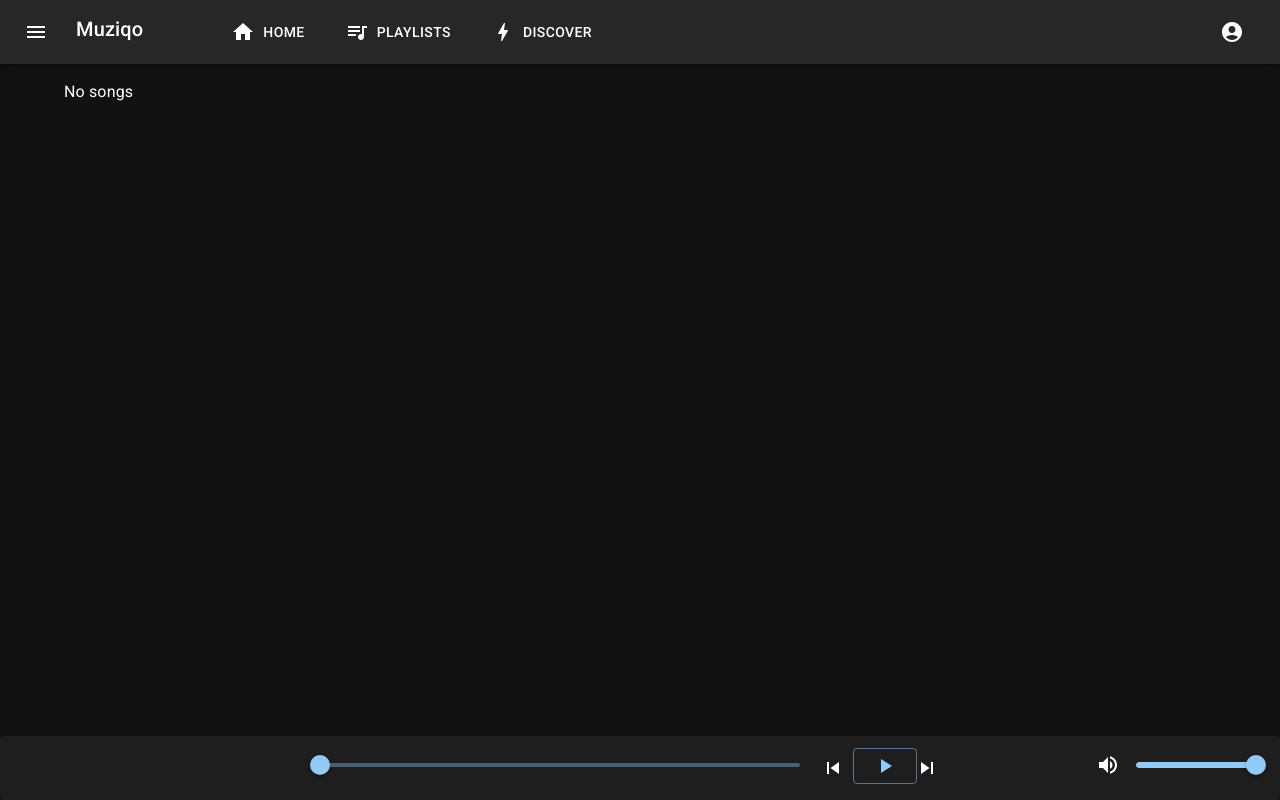
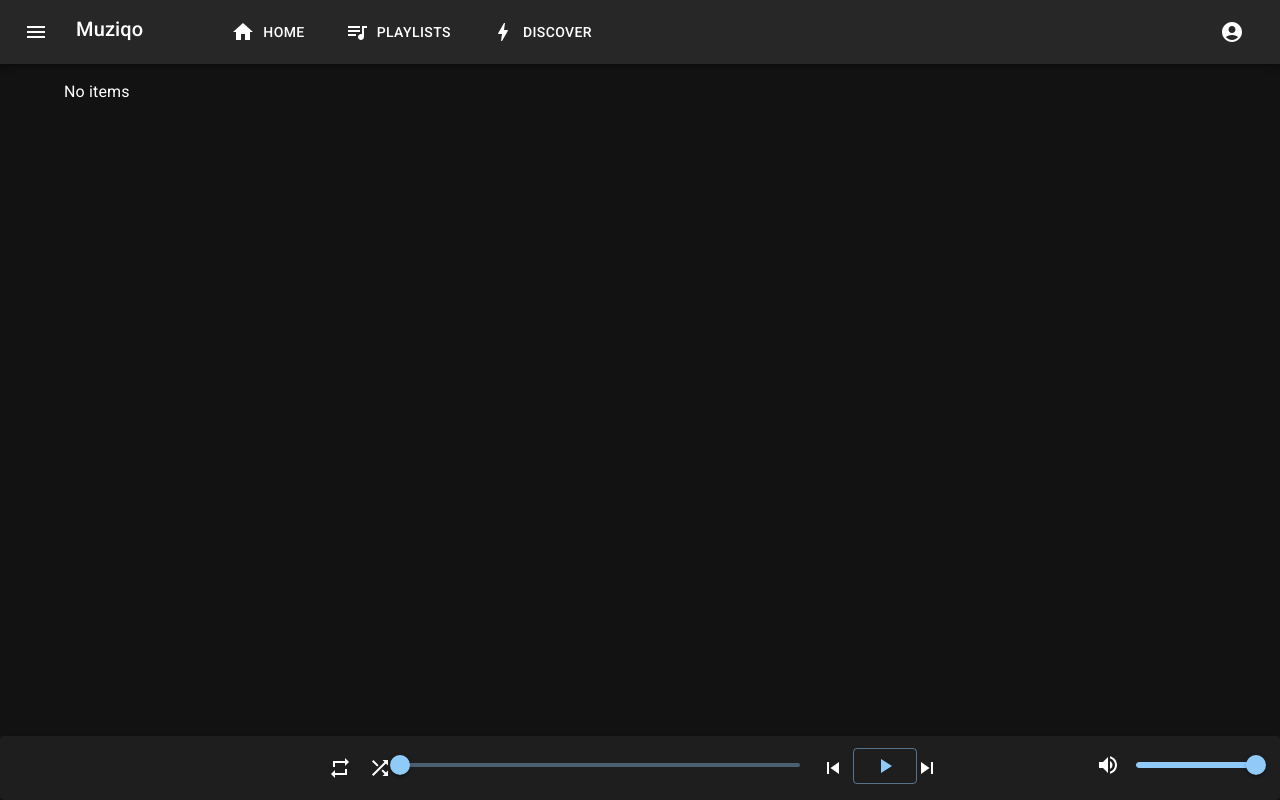
Before and after one commit to Ortyommm/muziqo, a React (Create React App) app in the folder frontend/: page / in a window 1280 px wide. Built offline with nearby package versions, Linux system fonts and the light colour scheme; no server answers; sample sign-in values are in the browser's storage.

Commit message:
added songs source audio.onEnded

```diff
--- a/frontend/src/components/AppList/AppList.tsx
+++ b/frontend/src/components/AppList/AppList.tsx
@@ -14,7 +14,7 @@ export default function AppList({
   if (isFetching) {
     return <CircleCenterProgress />;
   }
-  if (!items.length) return <>No songs</>;
+  if (!items.length) return <>No items</>;
 
   return (
     <>
--- a/frontend/src/components/Footer/PlayControls.tsx
+++ b/frontend/src/components/Footer/PlayControls.tsx
@@ -3,21 +3,37 @@ import SkipPreviousIcon from "@mui/icons-material/SkipPrevious";
 import PauseIcon from "@mui/icons-material/Pause";
 import PlayArrowIcon from "@mui/icons-material/PlayArrow";
 import SkipNextIcon from "@mui/icons-material/SkipNext";
+import RepeatIcon from "@mui/icons-material/Repeat";
+import ShuffleIcon from "@mui/icons-material/Shuffle";
+
 import * as React from "react";
 import { useAppDispatch, useAppSelector } from "../../store";
-import { setCurrentTimeBySlider, toggle } from "../../store/modules/audio";
+import {
+  setCurrentTimeBySlider,
+  toggle,
+  toggleRepeat,
+  toggleShuffle,
+} from "../../store/modules/audio";
 import {
   changeSong,
   getNextSong,
   getPrevSong,
 } from "../../store/modules/dispatchSong";
+import { useLocation } from "react-router-dom";
+import { useState } from "react";
 
 export default function PlayControls() {
   const dispatch = useAppDispatch();
 
-  //TODO dynamic changing songs sources
-  const songs = useAppSelector((state) => state.songs.favorites);
+  const currentSongsSource = useAppSelector(
+    (state) => state.songs.currentSongsSource
+  );
+
+  const songs = useAppSelector((state) => state.songs[currentSongsSource]);
   const currentSongId = useAppSelector((state) => state.audio.currentSongId);
+
+  const shuffle = useAppSelector((state) => state.audio.shuffle);
+  const repeat = useAppSelector((state) => state.audio.repeat);
 
   const currentTime = useAppSelector((state) => state.audio.currentTime);
   const duration = useAppSelector((state) => state.audio.duration);
@@ -36,16 +52,42 @@ export default function PlayControls() {
   }
 
   function onPrevClick() {
-    changeSong(getPrevSong(songs, currentSongId), dispatch);
+    changeSong(
+      { ...getPrevSong(songs, currentSongId), changeSource: false },
+      dispatch
+    );
   }
 
   function onNextClick() {
-    changeSong(getNextSong(songs, currentSongId), dispatch);
+    changeSong(
+      { ...getNextSong(songs, currentSongId), changeSource: false },
+      dispatch
+    );
+  }
+
+  function onRepeat() {
+    dispatch(toggleRepeat());
+  }
+
+  function onShuffle() {
+    dispatch(toggleShuffle());
   }
 
   return (
     <Grid xs={6} container item alignItems="center">
-      <Grid item xs={9}>
+      <Grid container item xs={1.5}>
+        <Grid item xs={6}>
+          <IconButton onClick={onRepeat}>
+            <RepeatIcon color={repeat ? "primary" : undefined} />
+          </IconButton>
+        </Grid>
+        <Grid item xs={6}>
+          <IconButton onClick={onShuffle}>
+            <ShuffleIcon color={shuffle ? "primary" : undefined} />
+          </IconButton>
+        </Grid>
+      </Grid>
+      <Grid item xs={7.5}>
         <Slider
           value={currentTimePercent}
           onChange={onCurrentTimeChange}
--- a/frontend/src/components/SongsList/SongItem.tsx
+++ b/frontend/src/components/SongsList/SongItem.tsx
@@ -21,6 +21,7 @@ import { changeSong } from "../../store/modules/dispatchSong";
 import { pause, play } from "../../store/modules/audio";
 import PlaylistsDialog from "../PlaylistsDialog/PlaylistsDialog";
 import React, { ReactElement, useState } from "react";
+import { useLocation } from "react-router-dom";
 
 export default function SongItem({
   name,
--- a/frontend/src/store/modules/audio.ts
+++ b/frontend/src/store/modules/audio.ts
@@ -8,12 +8,33 @@ import {
 import { store } from "../index";
 import { api } from "../../utils/api";
 import { ISong } from "../../types/SongsTypes";
+import { changeSong, getNextSong } from "./dispatchSong";
 
 const audioController = new Audio();
 audioController.ontimeupdate = (event) =>
   store.dispatch(
     setCurrentTime((event.target! as HTMLAudioElement).currentTime)
   );
+
+audioController.onended = (event) => {
+  const state = store.getState();
+  if (state.audio.repeat) {
+    store.dispatch(setCurrentTime(0));
+    store.dispatch(play());
+    return;
+  }
+
+  // if(state.audio.shuffle) {
+  //
+  //   return
+  // }
+
+  const nextSong = getNextSong(
+    state.songs[state.songs.currentSongsSource],
+    state.audio.currentSongId
+  );
+  changeSong(nextSong, store.dispatch);
+};
 
 export interface IAudioState {
   duration: null | number;
@@ -22,6 +43,8 @@ export interface IAudioState {
   currentTime: number;
   audioSrc: string | null;
   volume: number;
+  shuffle: boolean;
+  repeat: boolean;
 }
 
 const initialState: IAudioState = {
@@ -31,6 +54,8 @@ const initialState: IAudioState = {
   duration: null,
   audioSrc: null,
   volume: 1,
+  shuffle: false,
+  repeat: false,
 };
 
 // function setStateFieldsBySong(state: IAudioState, song: ISong) {
@@ -82,6 +107,12 @@ const audioSlice = createSlice({
       state.isPlaying ? audioController.pause() : audioController.play();
       state.isPlaying = !state.isPlaying;
     },
+    toggleShuffle(state) {
+      state.shuffle = !state.shuffle;
+    },
+    toggleRepeat(state) {
+      state.repeat = !state.repeat;
+    },
     //Songs reducer
 
     // next(state) {
@@ -125,6 +156,8 @@ export const {
   toggle,
   setDuration,
   setCurrentTimeBySlider,
+  toggleShuffle,
+  toggleRepeat,
 } = audioSlice.actions;
 
 const rawFetchFileAndGetUrl = async (audioSrc: string) => {
--- a/frontend/src/store/modules/dispatchSong.ts
+++ b/frontend/src/store/modules/dispatchSong.ts
@@ -7,7 +7,12 @@ import {
 } from "./audio";
 import { AppDispatch } from "../index";
 import { ISong } from "../../types/SongsTypes";
-import { ISongsState } from "./songs";
+import { ISongsState, setCurrentSongsSource } from "./songs";
+
+function getCurrentSongsByLocation() {
+  if (window.location.pathname === "/discover") return "discover";
+  return "favorites";
+}
 
 async function changeSong(
   {
@@ -15,13 +20,21 @@ async function changeSong(
     file,
     id,
     duration,
-  }: { file: string; id: number; duration: string | number },
+    changeSource = true,
+  }: {
+    file: string;
+    id: number;
+    duration: string | number;
+    changeSource?: boolean;
+  },
   dispatch: AppDispatch
 ) {
   dispatch(pause());
   await dispatch(fetchFileAndGetUrl(file));
   dispatch(setCurrentSongId(id));
   dispatch(setDuration(+duration));
+  if (changeSource)
+    dispatch(setCurrentSongsSource(getCurrentSongsByLocation()));
   dispatch(play());
 }
 
--- a/frontend/src/store/modules/songs.ts
+++ b/frontend/src/store/modules/songs.ts
@@ -8,12 +8,16 @@ export interface ISongsState {
   discover: ISong[];
   favorites: ISong[];
   search: ISong[];
+  currentSongsSource: SongsSources;
 }
+
+export type SongsSources = "discover" | "favorites" | "search";
 
 const initialState: ISongsState = {
   discover: [],
   favorites: [],
   search: [],
+  currentSongsSource: "favorites",
 };
 
 const songsSlice = createSlice({
@@ -28,6 +32,9 @@ const songsSlice = createSlice({
     },
     setSearchSongs(state, action: PayloadAction<ISong[]>) {
       state.search = action.payload;
+    },
+    setCurrentSongsSource(state, action: PayloadAction<SongsSources>) {
+      state.currentSongsSource = action.payload;
     },
   },
 });
@@ -64,7 +71,11 @@ export const addSongToDiscover =
     });
   };
 
-export const { setFavorites, setDiscoverSongs, setSearchSongs } =
-  songsSlice.actions;
+export const {
+  setFavorites,
+  setDiscoverSongs,
+  setSearchSongs,
+  setCurrentSongsSource,
+} = songsSlice.actions;
 
 export default songsSlice.reducer;
```
